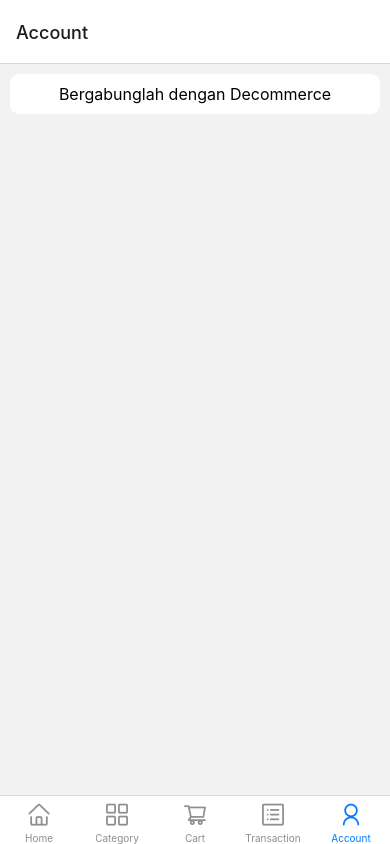
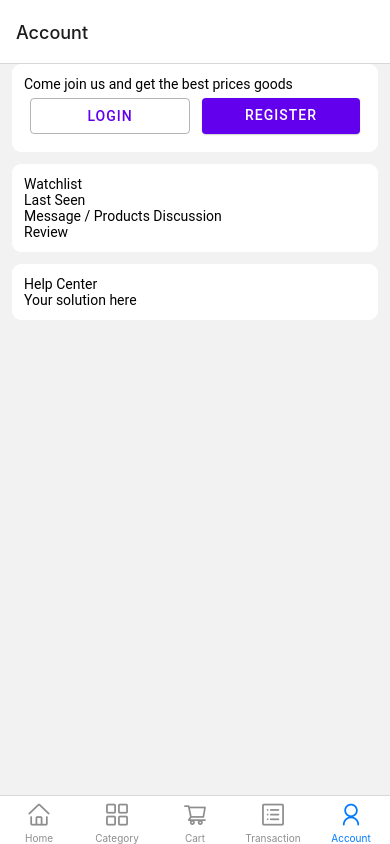
Before and after one commit to imderi/Decomerce, a React Native app: screen /AccountStacks in a window 390 px wide. Built offline with nearby package versions, Linux system fonts and the light colour scheme.

Commit message:
adding some screen and components

```diff
--- a/src/components/round-container.component.js
+++ b/src/components/round-container.component.js
@@ -3,8 +3,8 @@
 
 const Wrapper = styled.View`
   border-radius: 9px;
-  padding: 10px;
-  margin: 10px;
+  padding: 12px;
+  margin: 0px 12px 12px 12px;
   background-color: white;
 `;
 
--- /dev/null
+++ b/src/components/spacer.component.js
@@ -0,0 +1,6 @@
+import React from "react";
+import { View } from "react-native";
+
+export const Spacer = () => {
+  return <View></View>;
+};
--- a/src/screens/account/account.component.js
+++ b/src/screens/account/account.component.js
@@ -1,16 +1,46 @@
 import React from "react";
 import styled from "styled-components/native";
 import { RoundContainer } from "../../components/round-container.component";
+import { Text, Button } from "react-native-paper";
 
-const Text = styled.Text`
-  font-size: 16px;
-  text-align: center;
+const ButtonContainer = styled.View`
+  flex-direction: row;
+  justify-content: space-between;
+`;
+
+const StyledButton = styled(Button)`
+  flex: 1;
+  margin: 6px;
 `;
 
 export const LoginCard = () => {
   return (
     <RoundContainer>
-      <Text>Bergabunglah dengan Decommerce</Text>
+      <Text>Come join us and get the best prices goods</Text>
+      <ButtonContainer>
+        <StyledButton mode="outlined">Login</StyledButton>
+        <StyledButton mode="contained">Register</StyledButton>
+      </ButtonContainer>
     </RoundContainer>
   );
 };
+
+export const UserFeaturesList = () => {
+  return (
+    <RoundContainer>
+      <Text>Watchlist</Text>
+      <Text>Last Seen</Text>
+      <Text>Message / Products Discussion</Text>
+      <Text>Review</Text>
+    </RoundContainer>
+  );
+};
+
+export const SupportCenterCard = () => {
+  return (
+    <RoundContainer>
+      <Text>Help Center</Text>
+      <Text>Your solution here</Text>
+    </RoundContainer>
+  );
+};
--- a/src/screens/account/account.screen.js
+++ b/src/screens/account/account.screen.js
@@ -1,13 +1,18 @@
 import React from "react";
 import { SafeArea } from "../../components/safe-area.component";
-import { Text } from "react-native";
 
-import { LoginCard } from "./account.component";
+import {
+  LoginCard,
+  UserFeaturesList,
+  SupportCenterCard,
+} from "./account.component";
 
 export const AccountScreen = () => {
   return (
     <SafeArea>
       <LoginCard />
+      <UserFeaturesList />
+      <SupportCenterCard />
     </SafeArea>
   );
 };
```
Also changed, not shown: 1 other file (tests, documents, lock files or other folders).
